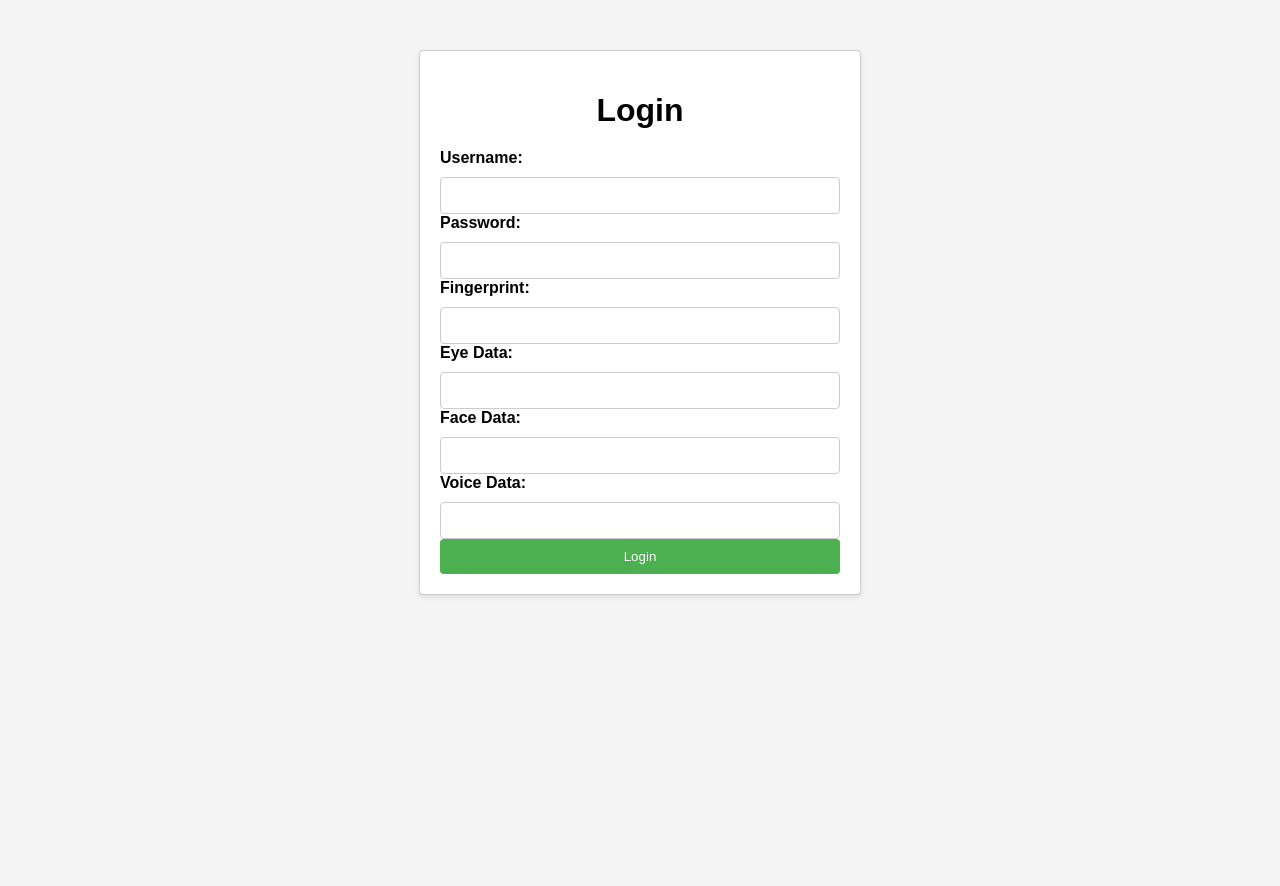
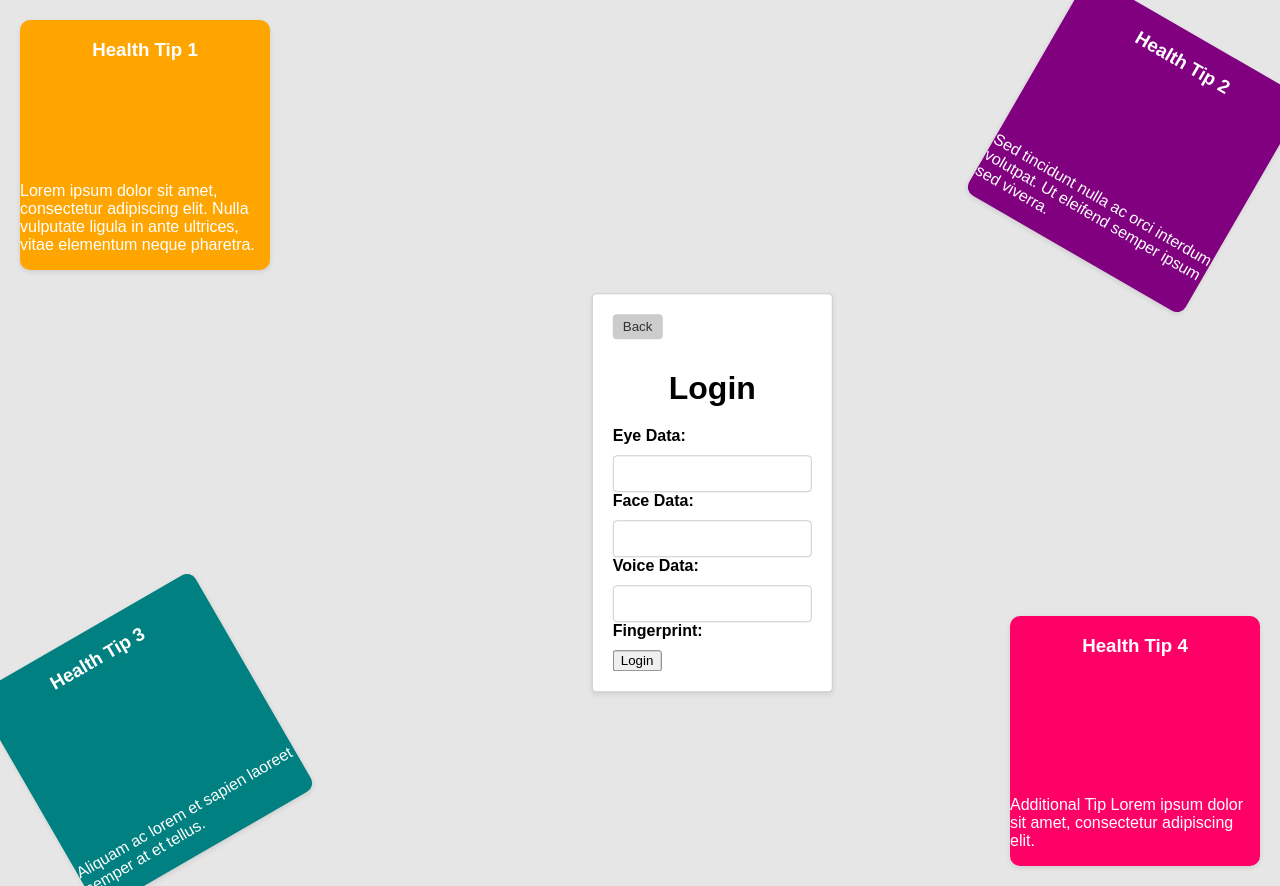
Before and after one commit to KezzyNgotho/hospital-identification-python, a Django app: page /login/ in a window 1280 px wide. Run offline with Django 4.2, Linux system fonts and the light colour scheme.

Commit message:
third commit

```diff
--- a/central_identification/central_identification/settings.py
+++ b/central_identification/central_identification/settings.py
@@ -86,6 +86,10 @@ DATABASES = {
     }
 }
 
+AUTHENTICATION_BACKENDS = [
+    'central_identification.backends.biometric_auth_backend.BiometricAuthenticationBackend',
+    'django.contrib.auth.backends.ModelBackend',
+]
 
 
 # Password validation
--- a/central_identification/central_identification/templates/login.html
+++ b/central_identification/central_identification/templates/login.html
@@ -3,20 +3,95 @@
 <head>
     <title>Login</title>
     <style>
-        body {
-            font-family: Arial, sans-serif;
-            background-color: #f4f4f4;
+        /* CSS styles for the banner, back button, and health tips */
+        .banner {
+            background-color: #333;
+            color: #fff;
+            padding: 10px;
+            text-align: center;
+        }
+
+        .back-button {
+            background-color: #ccc;
+            color: #333;
+            padding: 5px 10px;
+            border: none;
+            border-radius: 4px;
+            cursor: pointer;
+            margin-bottom: 10px;
+        }
+
+        .card-container {
+            display: flex;
+            justify-content: center;
+            align-items: center;
+            position: fixed;
+            top: 0;
+            left: 0;
+            right: 0;
+            bottom: 0;
+            z-index: 1;
+        }
+
+        .card-container .card {
+            width: 250px;
+            height: 250px;
+            position: absolute;
+            border-radius: 10px;
+            box-shadow: 0 2px 5px rgba(0, 0, 0, 0.1);
+            display: flex;
+            flex-direction: column;
+            justify-content: space-between;
+            align-items: center;
+            color: #fff;
+            transition: transform 0.3s ease;
+            cursor: pointer;
+        }
+
+        .card-container .card1 {
+            top: 20px;
+            left: 20px;
+            background-color: #FFA500;
+        }
+
+        .card-container .card2 {
+            top: 20px;
+            right: 20px;
+            background-color: #800080;
+            transform: rotate(30deg);
+        }
+
+        .card-container .card3 {
+            bottom: 20px;
+            left: 20px;
+            background-color: #008080;
+            transform: rotate(-30deg);
+        }
+
+        .card-container .card4 {
+            bottom: 20px;
+            right: 20px;
+            background-color: #ff0066;
         }
 
         .container {
-            max-width: 400px;
+            max-width: 600px;
             margin: 0 auto;
             padding: 20px;
             background-color: #fff;
             border: 1px solid #ccc;
             border-radius: 4px;
             box-shadow: 0 2px 5px rgba(0, 0, 0, 0.1);
-            margin-top:50px;
+            margin-top: 50px;
+            position: absolute;
+            top: 50%;
+            left: 50%;
+            transform: translate(-20%, -50%);
+        }
+
+        body {
+            font-family: Arial, sans-serif;
+            background-color: #f4f4f4;
         }
 
         h1 {
@@ -54,23 +129,16 @@
         }
     </style>
 </head>
+<body style="background-color: #e6e6e6;"> <!-- Add a background color for the body -->
 
-<body>
 <div class="container">
+    <button class="back-button" onclick="goBack()">Back</button>
     <h1>Login</h1>
     {% if welcome_message %}
     <p>Welcome, {{ username }}!</p>
     {% endif %}
-        <form method="post">
+    <form method="post" id="loginForm">
         {% csrf_token %}
-            <label for="username">Username:</label>
-            <input type="text" name="username" id="username" required><br>
-
-            <label for="password">Password:</label>
-            <input type="password" name="password" id="password" required><br>
-
-            <label for="fingerprint">Fingerprint:</label>
-            <input type="text" name="fingerprint" id="fingerprint" required><br>
 
         <label for="eye_data">Eye Data:</label>
         <input type="text" name="eye_data" id="eye_data" required><br>
@@ -81,8 +149,68 @@
         <label for="voice_data">Voice Data:</label>
         <input type="text" name="voice_data" id="voice_data" required><br>
 
-            <input type="submit" value="Login">
+        <!-- Add the necessary HTML elements for fingerprint scanning -->
+        <label for="fingerprint">Fingerprint:</label>
+        <div id="fingerprintScanner"></div>
+        <input type="hidden" name="fingerprintData" id="fingerprintData">
+
+        <!-- Include the fingerprint scanner JavaScript library -->
+        <script src="path/to/fingerprint-scanner-library.js"></script>
+
+        <!-- Write JavaScript code to capture fingerprint data -->
+        <script>
+            // Function to capture fingerprint data
+            function captureFingerprint() {
+                const fingerprintScanner = new FingerprintScanner();
+                fingerprintScanner.capture()
+                    .then(data => {
+                        document.getElementById('fingerprintData').value = data;
+                    })
+                    .catch(error => {
+                        console.error('Fingerprint capture failed:', error);
+                    });
+            }
+
+            // Function to submit the login form
+            function submitLoginForm() {
+                // Capture the fingerprint data before submitting the form
+                captureFingerprint();
+
+                // Submit the form
+                document.getElementById('loginForm').submit();
+            }
+
+            // Function to go back to the previous page
+            function goBack() {
+                window.history.back();
+            }
+        </script>
+
+        <input type="button" value="Login" onclick="submitLoginForm()">
     </form>
+</div>
+
+<!-- Move the card container outside the container -->
+<div class="card-container">
+    <div class="card card1">
+        <h3 class="card-title">Health Tip 1</h3>
+        <p class="card-content">Lorem ipsum dolor sit amet, consectetur adipiscing elit. Nulla vulputate ligula in ante ultrices, vitae elementum neque pharetra.</p>
+    </div>
+
+    <div class="card card2">
+        <h3 class="card-title">Health Tip 2</h3>
+        <p class="card-content">Sed tincidunt nulla ac orci interdum volutpat. Ut eleifend semper ipsum sed viverra.</p>
+    </div>
+
+    <div class="card card3">
+        <h3 class="card-title">Health Tip 3</h3>
+        <p class="card-content">Aliquam ac lorem et sapien laoreet semper at et tellus.</p>
+    </div>
+
+    <div class="card card4">
+        <h3 class="card-title">Health Tip 4</h3>
+        <p class="card-content">Additional Tip Lorem ipsum dolor sit amet, consectetur adipiscing elit.</p>
+    </div>
 </div>
 </body>
 </html>
```
Also changed, not shown: central_identification/central_identification/backends/biometric_auth_backend.py (added, +18 -0 lines), central_identification/central_identification/views.py (+11 -12 lines). Lines whose indentation alone changed are shown as unchanged.
